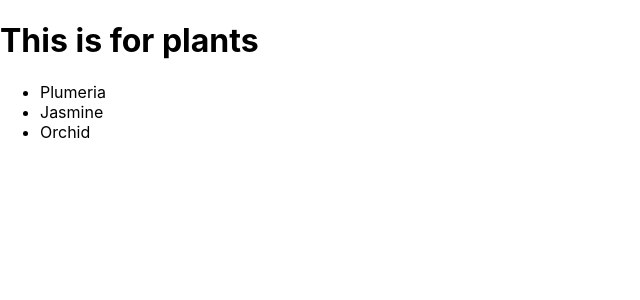
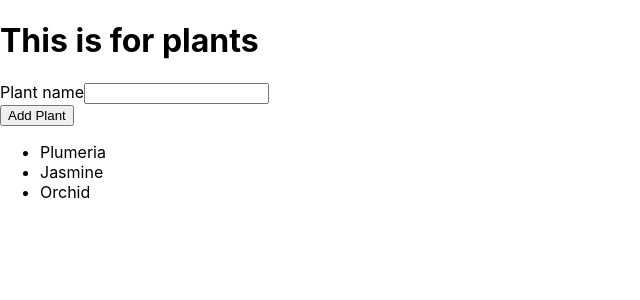
Before and after one commit to adriennehein/react-project, a React (Create React App) app: page / in a window 1280 px wide. Shown: the top 300 px of the page, without its empty margins (0-640 px from the left). Built offline with nearby package versions, Linux system fonts and the light colour scheme.

Commit message:
Can add plant names

```diff
--- a/src/PlantApp.js
+++ b/src/PlantApp.js
@@ -9,6 +9,7 @@ const PlantApp = () => {
     return (
         <div>
             <h1>This is for plants</h1>
+            <AddPlant setPlants={setPlants}/>
             <PlantList plants={plants}/>
         </div>
     )
@@ -24,4 +25,31 @@ const PlantList = ({plants}) => {
     )
 }
 
+const AddPlant = ({setPlants}) => {
+    const nameInput = React.useRef();
+    const handleSubmit = (e) => {
+        e.preventDefault();
+        const name = e.target.elements.plantName.value;
+        const newPlant = {
+            id: Math.floor(Math.random()*1000000),
+            name,
+        }
+        setPlants( (prevPlants) => (
+            prevPlants.concat(newPlant)
+        ))
+
+        nameInput.current.value = '';
+
+    }
+    return (
+        <form onSubmit={handleSubmit}>
+            <div>
+                <label htmlFor="plantName">Plant name</label>
+                <input id="plantName" ref={nameInput}/>
+            </div>
+            <button>Add Plant</button>
+        </form>
+    )
+}
+
 export default PlantApp;
```
